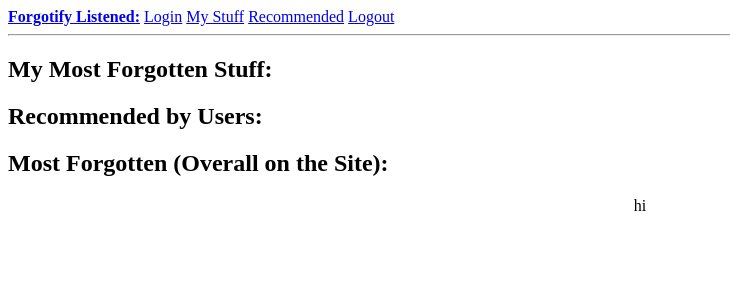
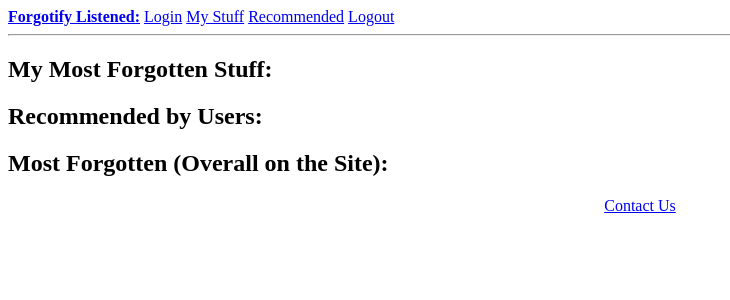
Before and after one commit to D-Tasker207/ForgotifyListened, a Flask app: page / in a window 1280 px wide. Shown: the top 300 px of the page, without its empty margins (0-730 px from the left). Run offline with Flask 2, Linux system fonts and the light colour scheme.

Commit message:
Worked a little on the contact form

```diff
--- a/app/routes.py
+++ b/app/routes.py
@@ -1,62 +1,78 @@
 from app import app
 from flask import render_template, redirect, url_for
+# from app.forms import ContactUsForm
+from app.spotify_service import Spotify
 
-from app.spotify_service import Spotify
 
 @app.route('/')
 @app.route('/index')
 def index():
     return render_template('home.html')
 
+
 @app.route('/spotipytest')
 def spotipytest():
     session = Spotify()
     return session.example_get()
 
+
 @app.route('/callback')
 def callback():
     return redirect(url_for('index'))
+
 
 @app.route('/artist/<name>')
 def artist(name):
     return "Hello, %s!" % name
 
+
 @app.route('/artistlist')
 def artistlist():
     return "Hello, world!"
+
 
 @app.route('/song/<name>')
 def song(name):
     return "Hello, %s!" % name
 
+
 @app.route('/songlist')
 def songlist():
     return "Hello, world!"
+
 
 @app.route('/album/<name>')
 def album(name):
     return "Hello, %s!" % name
 
+
 @app.route('/mystuff/artists')
 def mystuffartists():
     return render_template('myStuffArtists.html')
+
 
 @app.route('/mystuff/songs')
 def mystuffsongs():
     return render_template('myStuffSongs.html')
 
+
 @app.route('/recommended')
 def recommended():
     return render_template('recommended.html')
 
-@app.route('/contact')
+
+@app.route('/contact', methods=['GET', 'POST'])
 def contact():
+    # form = ContactUsForm()
+    # return render_template('contact.html', title='Contact Us', form=form)
     return "Hello, world!"
+
 
 @app.route('/login')
 def login():
     return "Hello, world!"
 
+
 @app.route('/logout')
 def logout():
     return "Hello, world!"
--- a/app/templates/base.html
+++ b/app/templates/base.html
@@ -29,7 +29,9 @@
         {% endif %}
         {% endwith %}
         {% block content %}{% endblock %}
-        <p valine="bottom">hi</p>
+        <p valine="bottom">
+            <a href="{{ url_for('contact') }}">Contact Us</a>
+        </p>
 
     </body>
 
--- a/config.py
+++ b/config.py
@@ -1,10 +1,11 @@
 import os
 
 basedir = os.path.abspath(os.path.dirname(__file__))
+
 
 class Config(object):
     SECRET_KEY = os.environ.get('SECRET_KEY') or 'you-will-never-guess'
 
     SQLALCHEMY_DATABASE_URI = os.environ.get('DATABASE_URL') or \
-    'sqlite:///' + os.path.join(basedir, 'app.db')
+        'sqlite:///' + os.path.join(basedir, 'app.db')
     SQLALCHEMY_TRACK_MODIFICATIONS = False
```
Also changed, not shown: app/forms.py (added, +12 -0 lines), app/templates/contact.html (+18 -30 lines), app/__init__.py (line endings or trailing spaces).
